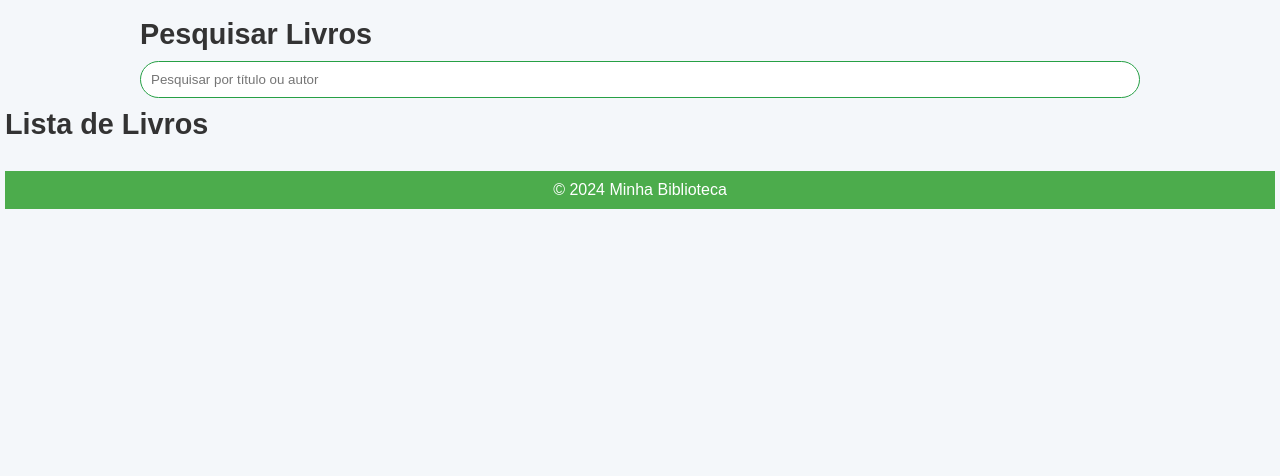
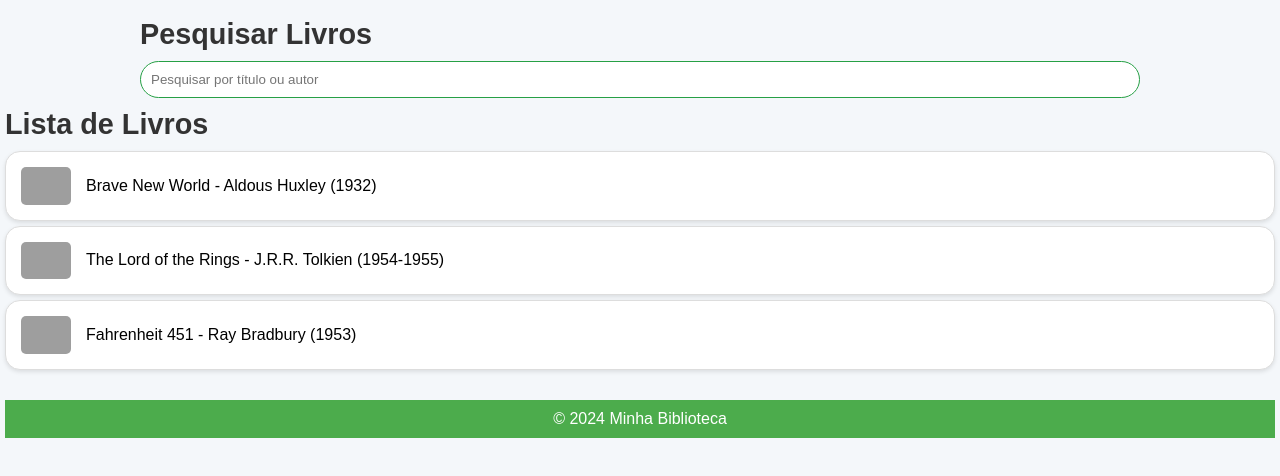
Before and after one commit to Matheus-Freitas0/treinamento-frontend, a website: page biblioteca/home/home.html in a window 1280 px wide. Shown: the part 110-586 px from the top of the page. Drawn offline with Linux system fonts and the light colour scheme; grey boxes are pictures that could not be loaded.

Commit message:
update library

```diff
--- a/biblioteca/home/home.css
+++ b/biblioteca/home/home.css
@@ -65,12 +65,11 @@ section ul {
 section ul li {
     display: flex;
     align-items: center;
-    justify-content: space-between;
     background-color: #fff;
     border: 1px solid #ddd;
-    margin-bottom: 10px;
-    padding: 10px;
-    border-radius: 8px;
+    margin-bottom: 5px;
+    padding: 15px;
+    border-radius: 15px;
     box-shadow: 0 2px 4px rgba(0, 0, 0, 0.1);
 }
 
--- a/biblioteca/home/home.html
+++ b/biblioteca/home/home.html
@@ -28,6 +28,18 @@
         <section>
             <h2>Lista de Livros</h2>
             <ul id="lista-livros">
+                <li>
+                    <img src="https://covers.openlibrary.org/b/id/8218886-L.jpg" alt="Brave New World">
+                    Brave New World - Aldous Huxley (1932)
+                  </li>
+                  <li>
+                    <img src="https://covers.openlibrary.org/b/id/7231081-L.jpg" alt="The Lord of the Rings">
+                    The Lord of the Rings - J.R.R. Tolkien (1954-1955)
+                  </li>
+                  <li>
+                    <img src="https://covers.openlibrary.org/b/id/8217616-L.jpg" alt="Fahrenheit 451">
+                    Fahrenheit 451 - Ray Bradbury (1953)
+                  </li>
             </ul>
         </section>
     </main>
```
Also changed, not shown: biblioteca/addLivros/addLivros.js (+43 -59 lines), biblioteca/home/home.js (added, +16 -0 lines).
